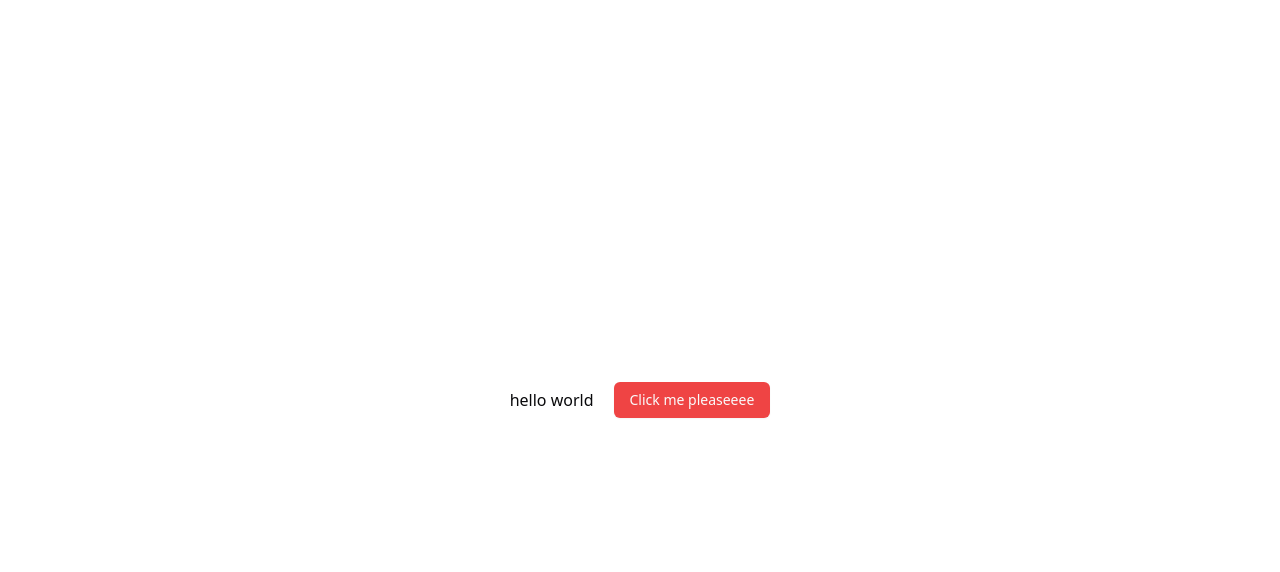
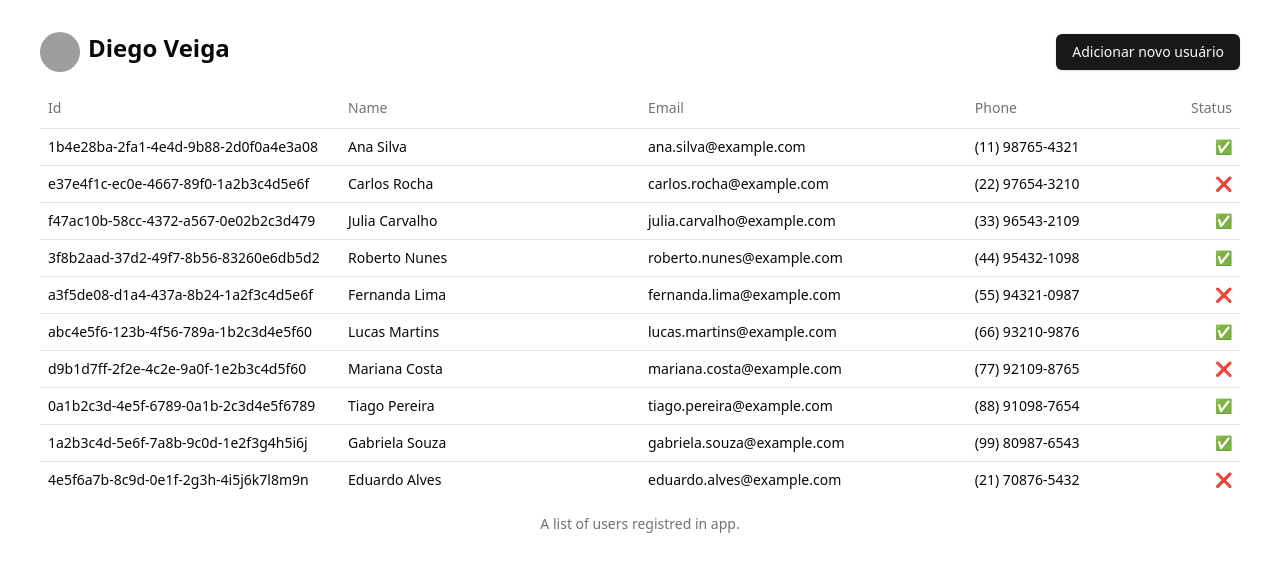
Before and after one commit to diegoveigass/http-state, a React (Vite) app: page / in a window 1280 px wide. Shown: the top 572 px of the page. Built offline with nearby package versions, Linux system fonts and the light colour scheme; data requests are answered from the project's data file; grey boxes are pictures that could not be loaded.

Commit message:
Estrutura inicial do projeto, eslint, axios, e alguns componentes de avatar e table do shadcn, criado também um servidor mock e realizado a chamada convencional utilizando useState

```diff
--- /dev/null
+++ b/server.json
@@ -0,0 +1,74 @@
+{
+  "users": [
+    {
+      "id": "1b4e28ba-2fa1-4e4d-9b88-2d0f0a4e3a08",
+      "name": "Ana Silva",
+      "email": "ana.silva@example.com",
+      "phone": "(11) 98765-4321",
+      "status": true
+    },
+    {
+      "id": "e37e4f1c-ec0e-4667-89f0-1a2b3c4d5e6f",
+      "name": "Carlos Rocha",
+      "email": "carlos.rocha@example.com",
+      "phone": "(22) 97654-3210",
+      "status": false
+    },
+    {
+      "id": "f47ac10b-58cc-4372-a567-0e02b2c3d479",
+      "name": "Julia Carvalho",
+      "email": "julia.carvalho@example.com",
+      "phone": "(33) 96543-2109",
+      "status": true
+    },
+    {
+      "id": "3f8b2aad-37d2-49f7-8b56-83260e6db5d2",
+      "name": "Roberto Nunes",
+      "email": "roberto.nunes@example.com",
+      "phone": "(44) 95432-1098",
+      "status": true
+    },
+    {
+      "id": "a3f5de08-d1a4-437a-8b24-1a2f3c4d5e6f",
+      "name": "Fernanda Lima",
+      "email": "fernanda.lima@example.com",
+      "phone": "(55) 94321-0987",
+      "status": false
+    },
+    {
+      "id": "abc4e5f6-123b-4f56-789a-1b2c3d4e5f60",
+      "name": "Lucas Martins",
+      "email": "lucas.martins@example.com",
+      "phone": "(66) 93210-9876",
+      "status": true
+    },
+    {
+      "id": "d9b1d7ff-2f2e-4c2e-9a0f-1e2b3c4d5f60",
+      "name": "Mariana Costa",
+      "email": "mariana.costa@example.com",
+      "phone": "(77) 92109-8765",
+      "status": false
+    },
+    {
+      "id": "0a1b2c3d-4e5f-6789-0a1b-2c3d4e5f6789",
+      "name": "Tiago Pereira",
+      "email": "tiago.pereira@example.com",
+      "phone": "(88) 91098-7654",
+      "status": true
+    },
+    {
+      "id": "1a2b3c4d-5e6f-7a8b-9c0d-1e2f3g4h5i6j",
+      "name": "Gabriela Souza",
+      "email": "gabriela.souza@example.com",
+      "phone": "(99) 80987-6543",
+      "status": true
+    },
+    {
+      "id": "4e5f6a7b-8c9d-0e1f-2g3h-4i5j6k7l8m9n",
+      "name": "Eduardo Alves",
+      "email": "eduardo.alves@example.com",
+      "phone": "(21) 70876-5432",
+      "status": false
+    }
+  ]
+}
--- a/src/App.tsx
+++ b/src/App.tsx
@@ -1,13 +1,80 @@
 import './styles/global.css'
 
 import { Button } from '@/components/ui/button'
+import { Avatar, AvatarFallback, AvatarImage } from '@/components/ui/avatar'
+import {
+  Table,
+  TableBody,
+  TableCaption,
+  TableCell,
+  TableHead,
+  TableHeader,
+  TableRow,
+} from '@/components/ui/table'
+import { useEffect, useState } from 'react'
+import { api } from './lib/axios'
 
+interface User {
+  id: string
+  name: string
+  email: string
+  phone: string
+  status: boolean
+}
 
 export function App() {
+  const [users, setUsers] = useState<User[]>([])
+
+  useEffect(() => {
+    api.get<User[]>('/users').then((response) => setUsers(response.data))
+  }, [])
+
+  console.log(users)
+
   return (
-    <div className='flex h-screen justify-center items-center gap-5'>
-      hello world
-      <Button variant={'destructive'}>Click me pleaseeee</Button>
+    <div className="flex min-h-screen flex-col antialiased">
+      <div className="w-[1200px] mx-auto py-8 space-y-4">
+        <header className="h-18 flex items-center justify-between">
+          <div className="flex gap-2">
+            <Avatar>
+              <AvatarImage src="https://github.com/diegoveigass.png" />
+              <AvatarFallback>DV</AvatarFallback>
+            </Avatar>
+            <h1 className="font-bold text-2xl">Diego Veiga</h1>
+          </div>
+          <Button>Adicionar novo usuário</Button>
+        </header>
+        <main className="flex-1">
+          <Table>
+            <TableCaption>A list of users registred in app.</TableCaption>
+            <TableHeader>
+              <TableRow>
+                <TableHead className="w-[300px]">Id</TableHead>
+                <TableHead className="w-[300px]">Name</TableHead>
+                <TableHead>Email</TableHead>
+                <TableHead>Phone</TableHead>
+                <TableHead className="text-right">Status</TableHead>
+              </TableRow>
+            </TableHeader>
+            <TableBody>
+              {users.length > 0 &&
+                users.map((user) => {
+                  return (
+                    <TableRow key={user.id}>
+                      <TableCell className="font-medium">{user.id}</TableCell>
+                      <TableCell className="font-medium">{user.name}</TableCell>
+                      <TableCell>{user.email}</TableCell>
+                      <TableCell>{user.phone}</TableCell>
+                      <TableCell className="text-right">
+                        {user.status ? '✅' : '❌'}
+                      </TableCell>
+                    </TableRow>
+                  )
+                })}
+            </TableBody>
+          </Table>
+        </main>
+      </div>
     </div>
   )
 }
--- /dev/null
+++ b/src/components/ui/avatar.tsx
@@ -0,0 +1,48 @@
+import * as React from "react"
+import * as AvatarPrimitive from "@radix-ui/react-avatar"
+
+import { cn } from "@/lib/utils"
+
+const Avatar = React.forwardRef<
+  React.ElementRef<typeof AvatarPrimitive.Root>,
+  React.ComponentPropsWithoutRef<typeof AvatarPrimitive.Root>
+>(({ className, ...props }, ref) => (
+  <AvatarPrimitive.Root
+    ref={ref}
+    className={cn(
+      "relative flex h-10 w-10 shrink-0 overflow-hidden rounded-full",
+      className
+    )}
+    {...props}
+  />
+))
+Avatar.displayName = AvatarPrimitive.Root.displayName
+
+const AvatarImage = React.forwardRef<
+  React.ElementRef<typeof AvatarPrimitive.Image>,
+  React.ComponentPropsWithoutRef<typeof AvatarPrimitive.Image>
+>(({ className, ...props }, ref) => (
+  <AvatarPrimitive.Image
+    ref={ref}
+    className={cn("aspect-square h-full w-full", className)}
+    {...props}
+  />
+))
+AvatarImage.displayName = AvatarPrimitive.Image.displayName
+
+const AvatarFallback = React.forwardRef<
+  React.ElementRef<typeof AvatarPrimitive.Fallback>,
+  React.ComponentPropsWithoutRef<typeof AvatarPrimitive.Fallback>
+>(({ className, ...props }, ref) => (
+  <AvatarPrimitive.Fallback
+    ref={ref}
+    className={cn(
+      "flex h-full w-full items-center justify-center rounded-full bg-muted",
+      className
+    )}
+    {...props}
+  />
+))
+AvatarFallback.displayName = AvatarPrimitive.Fallback.displayName
+
+export { Avatar, AvatarImage, AvatarFallback }
--- /dev/null
+++ b/src/components/ui/table.tsx
@@ -0,0 +1,120 @@
+import * as React from "react"
+
+import { cn } from "@/lib/utils"
+
+const Table = React.forwardRef<
+  HTMLTableElement,
+  React.HTMLAttributes<HTMLTableElement>
+>(({ className, ...props }, ref) => (
+  <div className="relative w-full overflow-auto">
+    <table
+      ref={ref}
+      className={cn("w-full caption-bottom text-sm", className)}
+      {...props}
+    />
+  </div>
+))
+Table.displayName = "Table"
+
+const TableHeader = React.forwardRef<
+  HTMLTableSectionElement,
+  React.HTMLAttributes<HTMLTableSectionElement>
+>(({ className, ...props }, ref) => (
+  <thead ref={ref} className={cn("[&_tr]:border-b", className)} {...props} />
+))
+TableHeader.displayName = "TableHeader"
+
+const TableBody = React.forwardRef<
+  HTMLTableSectionElement,
+  React.HTMLAttributes<HTMLTableSectionElement>
+>(({ className, ...props }, ref) => (
+  <tbody
+    ref={ref}
+    className={cn("[&_tr:last-child]:border-0", className)}
+    {...props}
+  />
+))
+TableBody.displayName = "TableBody"
+
+const TableFooter = React.forwardRef<
+  HTMLTableSectionElement,
+  React.HTMLAttributes<HTMLTableSectionElement>
+>(({ className, ...props }, ref) => (
+  <tfoot
+    ref={ref}
+    className={cn(
+      "border-t bg-muted/50 font-medium [&>tr]:last:border-b-0",
+      className
+    )}
+    {...props}
+  />
+))
+TableFooter.displayName = "TableFooter"
+
+const TableRow = React.forwardRef<
+  HTMLTableRowElement,
+  React.HTMLAttributes<HTMLTableRowElement>
+>(({ className, ...props }, ref) => (
+  <tr
+    ref={ref}
+    className={cn(
+      "border-b transition-colors hover:bg-muted/50 data-[state=selected]:bg-muted",
+      className
+    )}
+    {...props}
+  />
+))
+TableRow.displayName = "TableRow"
+
+const TableHead = React.forwardRef<
+  HTMLTableCellElement,
+  React.ThHTMLAttributes<HTMLTableCellElement>
+>(({ className, ...props }, ref) => (
+  <th
+    ref={ref}
+    className={cn(
+      "h-10 px-2 text-left align-middle font-medium text-muted-foreground [&:has([role=checkbox])]:pr-0 [&>[role=checkbox]]:translate-y-[2px]",
+      className
+    )}
+    {...props}
+  />
+))
+TableHead.displayName = "TableHead"
+
+const TableCell = React.forwardRef<
+  HTMLTableCellElement,
+  React.TdHTMLAttributes<HTMLTableCellElement>
+>(({ className, ...props }, ref) => (
+  <td
+    ref={ref}
+    className={cn(
+      "p-2 align-middle [&:has([role=checkbox])]:pr-0 [&>[role=checkbox]]:translate-y-[2px]",
+      className
+    )}
+    {...props}
+  />
+))
+TableCell.displayName = "TableCell"
+
+const TableCaption = React.forwardRef<
+  HTMLTableCaptionElement,
+  React.HTMLAttributes<HTMLTableCaptionElement>
+>(({ className, ...props }, ref) => (
+  <caption
+    ref={ref}
+    className={cn("mt-4 text-sm text-muted-foreground", className)}
+    {...props}
+  />
+))
+TableCaption.displayName = "TableCaption"
+
+export {
+  Table,
+  TableHeader,
+  TableBody,
+  TableFooter,
+  TableHead,
+  TableRow,
+  TableCell,
+  TableCaption,
+}
--- /dev/null
+++ b/src/lib/axios.ts
@@ -0,0 +1,5 @@
+import axios from 'axios';
+
+export const api = axios.create({
+  baseURL: 'http://localhost:3333',
+});
```
Also changed, not shown: package.json (+7 -2 lines), .eslintrc.json (added), 1 other file (tests, documents, lock files or other folders).
